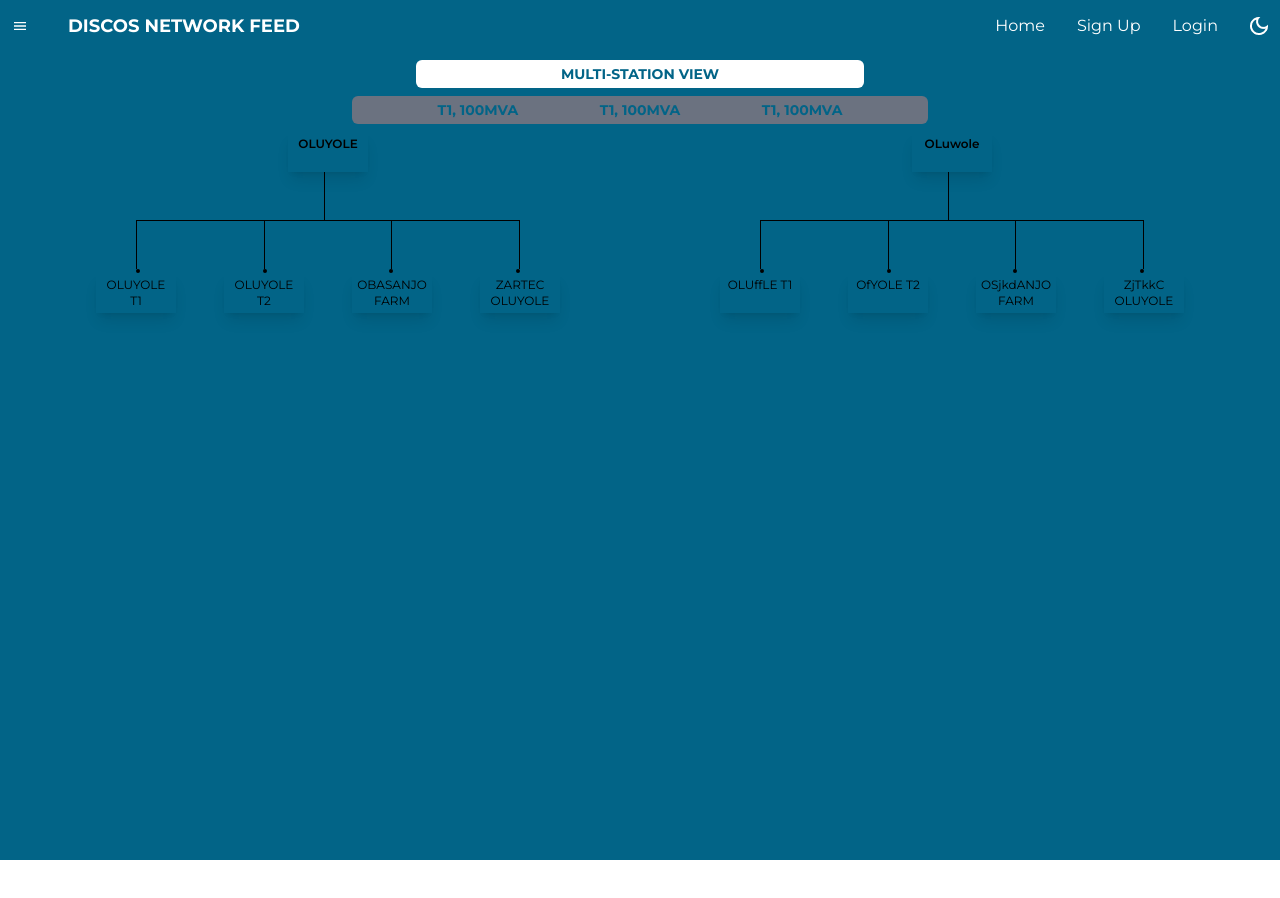
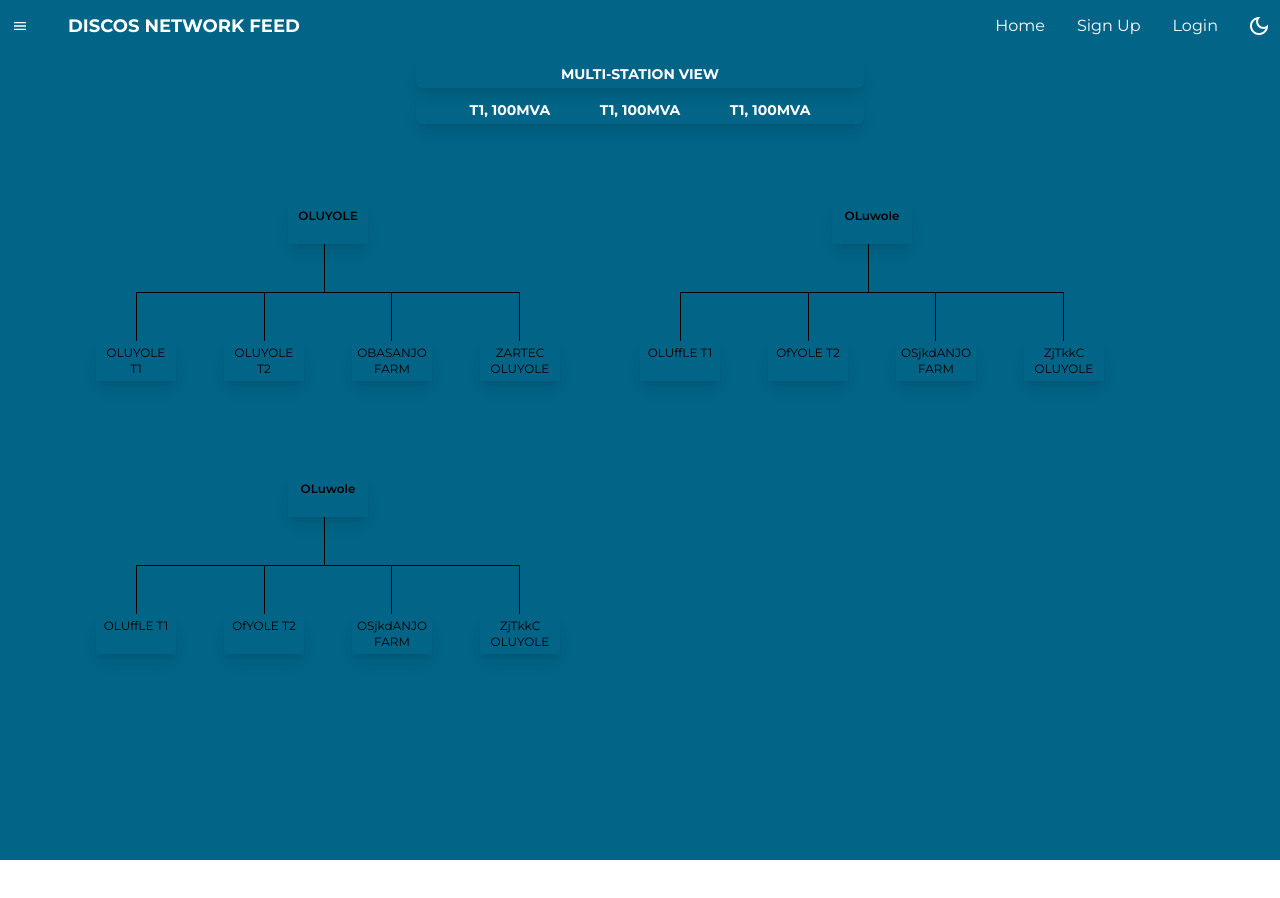
Before and after one commit to Pinnoche/Data-Tracker, a React (Create React App) app: page /substation in a window 1280 px wide. Shown: the top 898 px of the page. Built offline with nearby package versions, Linux system fonts and the light colour scheme; a web font is replaced by a local one.

Commit message:
first comit

```diff
--- a/src/pages/disco/Sub.jsx
+++ b/src/pages/disco/Sub.jsx
@@ -3,7 +3,7 @@ import React from 'react';
 // Create a SubStation component that accepts dynamic data as props
 function Sub({ stations }) {
   return (
-    <div className='w-max'>
+    <div className='w-max mb-24'>
       {/* Top-level name */}
       <div className='name h-10 w-20 shadow-lg p-1 mx-auto font-semibold text-xs text-center'>{stations[0]}</div>
 
@@ -17,12 +17,12 @@ function Sub({ stations }) {
           <div className='h-12 border-l border-black'></div>
           <div className='h-12 border-l border-black'></div>
         </div>
-        <div className='flex justify-between max-w-96'>
+        {/* <div className='flex justify-between max-w-96'>
           <div className='border-2 rounded-3xl border-black'></div>
           <div className='border-2 rounded-3xl border-black'></div>
           <div className='border-2 rounded-3xl border-black'></div>
           <div className='border-2 rounded-3xl border-black'></div>
-        </div>
+        </div> */}
       </div>
 
       {/* Bottom Section where dynamic data is mapped */}
--- a/src/pages/disco/SubStation.jsx
+++ b/src/pages/disco/SubStation.jsx
@@ -8,19 +8,19 @@ function SubStation() {
   return (
     <div>
         <div>
-            <div className='max-w-md p-1 rounded-md font-bold text-center my-2 text-sm mx-auto text-[#026487] bg-white'>
+            <div className='max-w-md p-1 rounded-md font-bold text-center my-2 text-sm mx-auto shadow-lg text-white '>
                 MULTI-STATION VIEW
             </div>
-            <div className='flex justify-evenly rounded-md text-center p-1 my-2 max-w-xl font-bold text-sm mx-auto bg-gray-500 text-[#026487]'>
+            <div className='flex justify-evenly rounded-md text-center p-1 mb-20 max-w-md font-bold text-sm mx-auto shadow-lg text-white'>
                 <p>T1, 100MVA</p>
                 <p>T1, 100MVA</p>
                 <p>T1, 100MVA</p>
             </div>
         </div>
-        <div className='flex justify-between mx-24'>
-
-        <Sub stations={stations} />
-        <Sub stations={stationA} />
+        <div className='grid grid-cols-2 justify-between mx-24'>
+            <Sub stations={stations} />
+            <Sub stations={stationA} />
+            <Sub stations={stationA} />
         </div>
     </div>
   );
```
